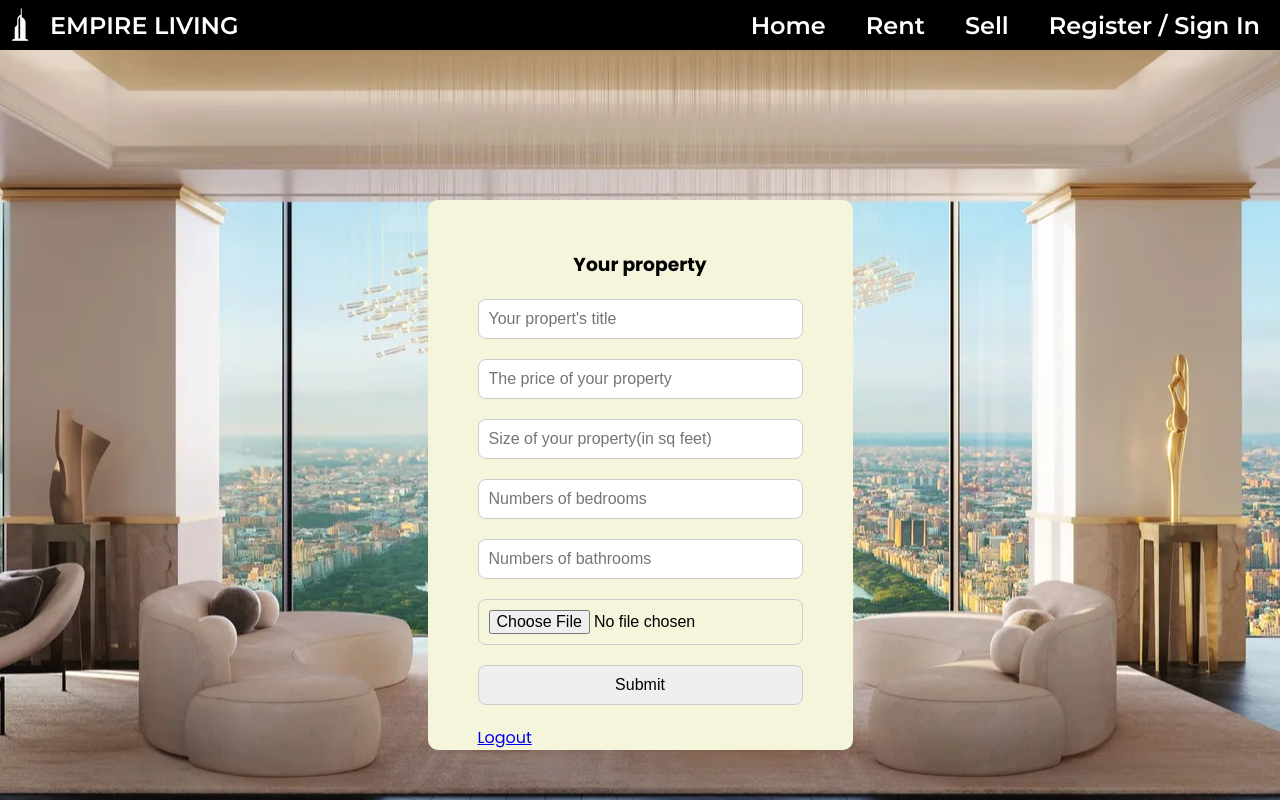
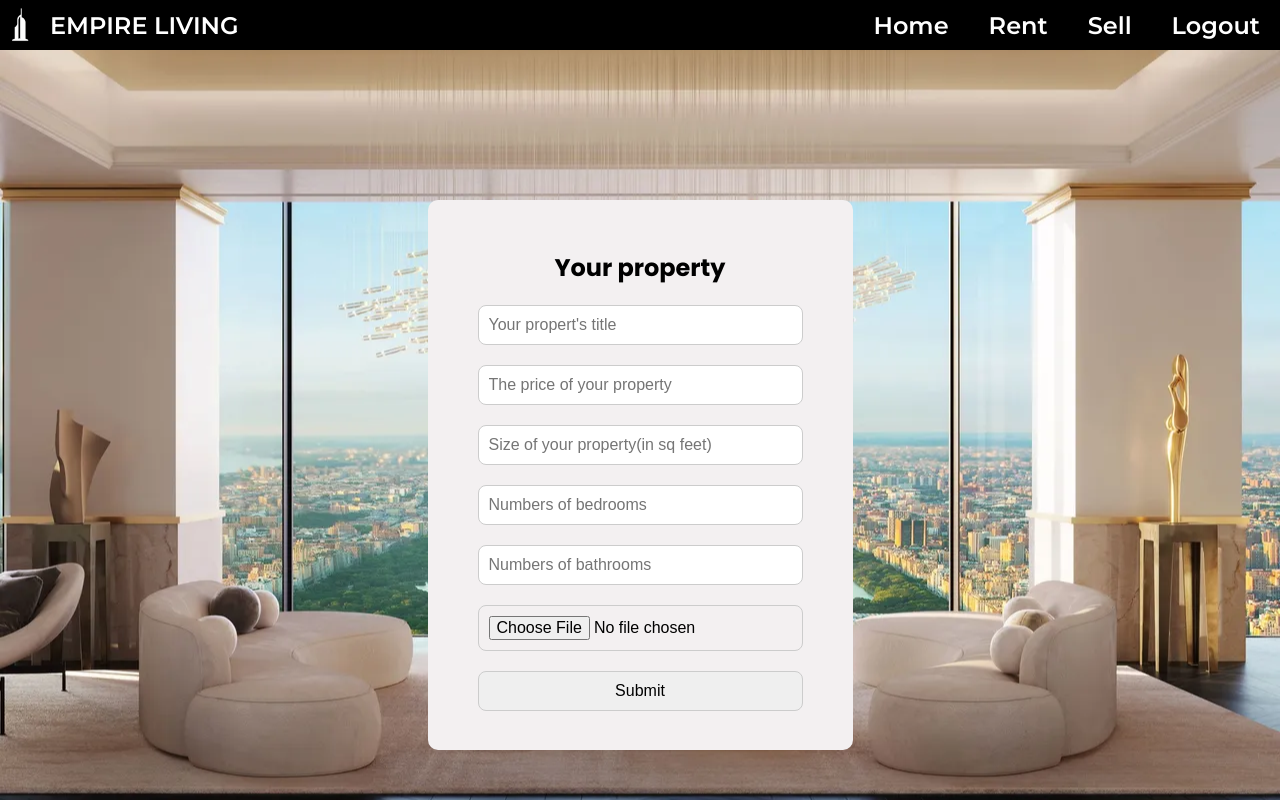
Before and after one commit to agon-sh/final-project-web-mobile-II, a PHP site: page /sell.php in a window 1280 px wide. Run offline with PHP 8.4, Linux system fonts and the light colour scheme; the visitor is signed in with stand-in values (Sample User, id 1); some web fonts are replaced.

Commit message:
minor changes

```diff
--- a/sell.php
+++ b/sell.php
@@ -18,7 +18,8 @@
         <a href="home.html">Home</a>
         <a href="#">Rent</a>
         <a href="sell.php">Sell</a>
-        <a href="signup.php">Register / Sign In</a>
+
+        <a href="logout.php">Logout</a>
     </div>
 </header>
 
@@ -38,7 +39,7 @@
     }
 
 
-    .container h3 {
+    .container h2 {
         text-align: center;
         margin-bottom: 20px;
         color: #000;
@@ -88,9 +89,9 @@
         margin-bottom: 15px;
     }
 
-    form{
+    .container{
         margin-top:200px;
-        background-color:beige;
+        background-color:#F3F0F1;
         padding:50px;
         border-radius:10px;
         height:550px;
@@ -190,21 +191,22 @@ if (isset ($_POST['title'])&&isset ($_POST['price'])&&isset ($_POST['sqft']) &&i
     $sql = "INSERT INTO property(title, cost, square_feet, bedrooms, bathrooms, image_url) VALUE ('$title','$price','$sqft','$bed','$bath','$pic')";
     mysqli_query($link, $sql);
     mysqli_close($link);
-    echo "Your input was submitted!";
     header("Location: browse.php");
 }
 ?>
 
 
 <form action="sell.php" method="post" enctype="multipart/form-data" class='container'>
-    <h3>Your property</h3>
-<input type="text" name="title" placeholder="Your propert's title"><br>
-<input type="number" name="price" placeholder= "The price of your property"><br>
-<input type="number" name="sqft" placeholder="Size of your property(in sq feet)"><br>
-<input type="number" name="bedrooms" placeholder="Numbers of bedrooms"><br>
-<input type="number" name="bathrooms" placeholder="Numbers of bathrooms"><br>
-<input type="file" name="pic"><br>
+    <h2>Your property</h2>
+<input type="text" name="title" placeholder="Your propert's title" required><br>
+<input type="number" name="price" placeholder= "The price of your property" required><br>
+<input type="number" name="sqft" placeholder="Size of your property(in sq feet)" required><br>
+<input type="number" name="bedrooms" placeholder="Numbers of bedrooms" required><br>
+<input type="number" name="bathrooms" placeholder="Numbers of bathrooms" required><br>
+<input type="file" name="pic" required  ><br>
 <input type="submit" class="submit">
-<a href="logout.php">Logout</a>
+
 </form>
 </body>
+
+    <!--Made by: Erin Kupina. I declare that this code is written by me and not by ai or any other software service mentioned in the guidelines.-->
```
